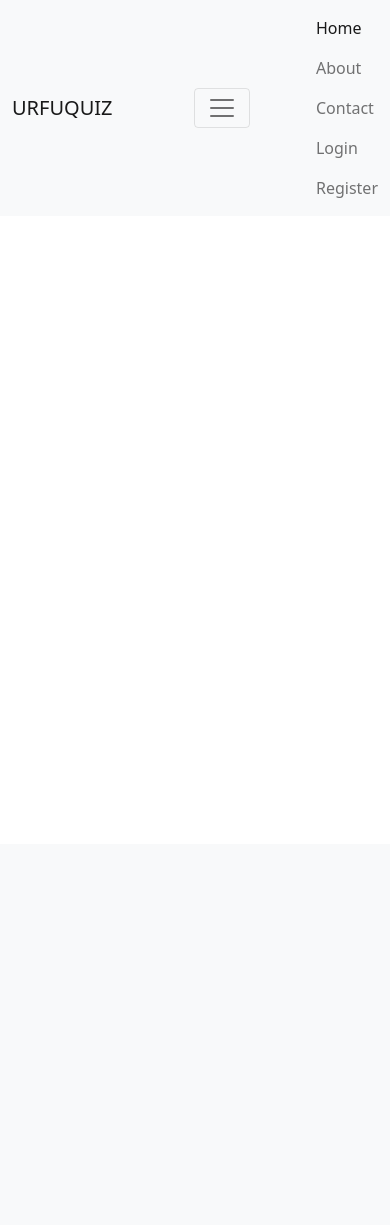
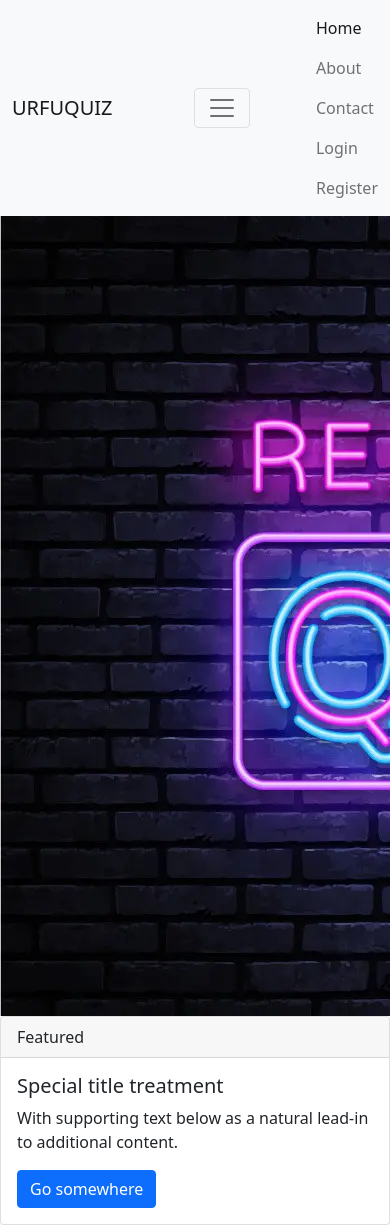
Before and after one commit to theedanico/Django-Quiz-App, a Django app: page / in a window 390 px wide. Before the commit the page ends 198 px from the top, so only its background shows below. Run offline with Django 4.2, Linux system fonts and the light colour scheme.

Commit message:
index screen

```diff
--- a/quiz_project/templates/index.html
+++ b/quiz_project/templates/index.html
@@ -1,44 +1,32 @@
 {% extends 'home.html'%}
+{% load static %}
 
 {% block innercontent %}
 
-<!-- <div id="carouselExampleDark" class="carousel carousel-dark slide" data-bs-ride="carousel">
-    <div class="carousel-indicators">
-      <button type="button" data-bs-target="#carouselExampleDark" data-bs-slide-to="0" class="active" aria-current="true" aria-label="Slide 1"></button>
-      <button type="button" data-bs-target="#carouselExampleDark" data-bs-slide-to="1" aria-label="Slide 2"></button>
-      <button type="button" data-bs-target="#carouselExampleDark" data-bs-slide-to="2" aria-label="Slide 3"></button>
-    </div>
+<div class="row">
+<div id="carouselExampleSlidesOnly" class="carousel slide col-md-8" data-bs-ride="carousel">
   <div class="carousel-inner">
-      <div class="carousel-item active" data-bs-interval="10000">
-        <img src="..." class="d-block w-100" alt="...">
+    <div class="carousel-item active">
+      <img  src="{% static "cover.jpg" %}" class="d-block w-80" >
       <div class="carousel-caption d-none d-md-block">
         <h5>First slide label</h5>
         <p>Some representative placeholder content for the first slide.</p>
       </div>
     </div>
-      <div class="carousel-item" data-bs-interval="2000">
-        <img src="..." class="d-block w-100" alt="...">
-        <div class="carousel-caption d-none d-md-block">
-          <h5>Second slide label</h5>
-          <p>Some representative placeholder content for the second slide.</p>
     </div>
   </div>
-      <div class="carousel-item">
-        <img src="..." class="d-block w-100" alt="...">
-        <div class="carousel-caption d-none d-md-block">
-          <h5>Third slide label</h5>
-          <p>Some representative placeholder content for the third slide.</p>
+  <div class="col-md-4">
+    <div class="card">
+      <div class="card-header">
+        Featured
+      </div>
+      <div class="card-body">
+        <h5 class="card-title">Special title treatment</h5>
+        <p class="card-text">With supporting text below as a natural lead-in to additional content.</p>
+        <a href="#" class="btn btn-primary">Go somewhere</a>
       </div>
     </div>
   </div>
-    <button class="carousel-control-prev" type="button" data-bs-target="#carouselExampleDark" data-bs-slide="prev">
-      <span class="carousel-control-prev-icon" aria-hidden="true"></span>
-      <span class="visually-hidden">Previous</span>
-    </button>
-    <button class="carousel-control-next" type="button" data-bs-target="#carouselExampleDark" data-bs-slide="next">
-      <span class="carousel-control-next-icon" aria-hidden="true"></span>
-      <span class="visually-hidden">Next</span>
-    </button>
-  </div> -->
+</div>
 
 {% endblock innercontent %}
```
Also changed, not shown: quiz_project/quiz_project/settings.py (+11 -0 lines), quiz_project/static/cover.jpg (added). Lines whose indentation alone changed are shown as unchanged.
